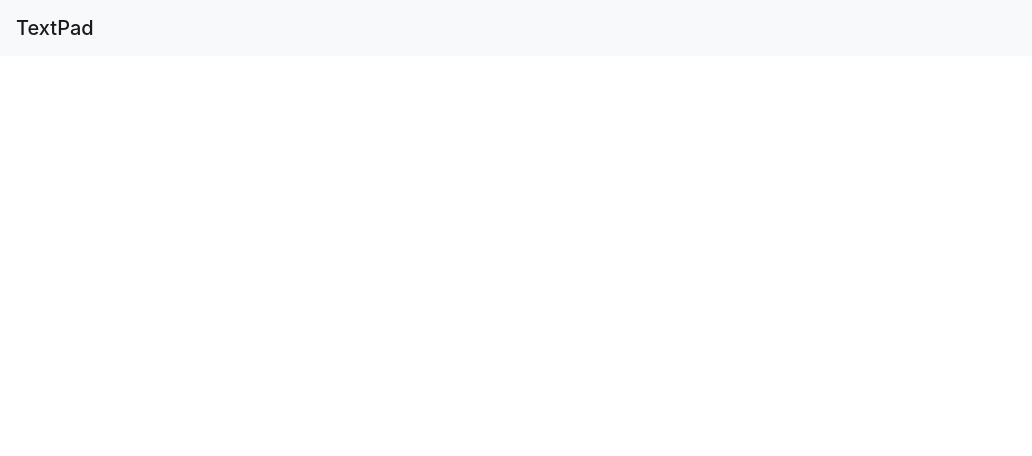
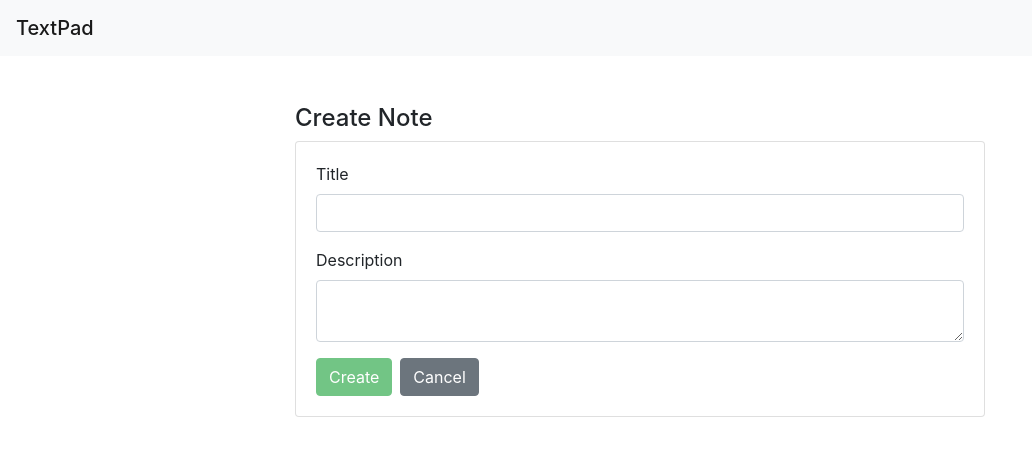
Before and after one commit to joegitau/textpad, an Angular app: page /1 in a window 1280 px wide. Before the commit this address led to /. Shown: the top 456 px of the page, without its empty margins (0-1032 px from the left). Built offline with nearby package versions, Linux system fonts and the light colour scheme.

Commit message:
redo note form + routing

```diff
--- a/src/app/app-routing.module.ts
+++ b/src/app/app-routing.module.ts
@@ -2,6 +2,7 @@ import { NgModule } from "@angular/core";
 import { Routes, RouterModule } from "@angular/router";
 import { BaseComponent } from "./base/base.component";
 import { NotesListComponent } from "./notes-list/notes-list.component";
+import { NoteDetailsComponent } from "./note-details/note-details.component";
 
 const routes: Routes = [
   {
@@ -11,6 +12,10 @@ const routes: Routes = [
       {
         path: "",
         component: NotesListComponent
+      },
+      {
+        path: ":id",
+        component: NoteDetailsComponent
       }
     ]
   }
--- a/src/app/note-details/note-details.component.html
+++ b/src/app/note-details/note-details.component.html
@@ -1 +1,50 @@
-<p>note-details works!</p>
+<div class="container">
+  <div class="row mt-5">
+    <div class="col-md-8 offset-md-2">
+      <div class="row">
+        <div class="col-md-12">
+          <h4 class="title">Create Note</h4>
+        </div>
+      </div>
+      <div class="card card-plain">
+        <div class="card-body">
+          <form novalidate [formGroup]="noteForm" (ngSubmit)="createNote()">
+            <div class="mb-3">
+              <label for="title">Title</label>
+              <input type="text" class="form-control" formControlName="title" [ngClass]="{
+                  'is-invalid':
+                    (noteForm.get('title').touched ||
+                      noteForm.get('title').dirty) &&
+                    !noteForm.get('title').valid
+                }" />
+              <div class="invalid-feedback">
+                <span *ngIf="noteForm.get('title').errors?.required">Title is required</span>
+                <span *ngIf="noteForm.get('title').errors?.minlength">Title must be longer than 3 characters</span>
+              </div>
+            </div>
+            <div class="mb-3">
+              <label for="body">Description</label>
+              <textarea name="body" id="" class="form-control" formControlName="body" [ngClass]="{
+                  'is-invalid':
+                    (noteForm.get('body').touched ||
+                      noteForm.get('body').dirty) &&
+                    !noteForm.get('body').valid
+                }"></textarea>
+              <div class="invalid-feedback">
+                <span *ngIf="noteForm.get('body').errors?.required">Please write something dope</span>
+              </div>
+            </div>
+            <div class="mt-3">
+              <button class="btn btn-success" type="submit" [disabled]="!noteForm.valid">
+                Create
+              </button>
+              <button class="btn btn-secondary ml-2" type="submit">
+                Cancel
+              </button>
+            </div>
+          </form>
+        </div>
+      </div>
+    </div>
+  </div>
+</div>
--- a/src/app/note-details/note-details.component.ts
+++ b/src/app/note-details/note-details.component.ts
@@ -1,15 +1,28 @@
-import { Component, OnInit } from '@angular/core';
+import { Component, OnInit } from "@angular/core";
+import { FormBuilder, FormGroup, Validators } from "@angular/forms";
+
+import { INote } from "../shared/note.model";
 
 @Component({
-  selector: 'app-note-details',
-  templateUrl: './note-details.component.html',
-  styleUrls: ['./note-details.component.scss']
+  selector: "app-note-details",
+  templateUrl: "./note-details.component.html",
+  styleUrls: ["./note-details.component.scss"]
 })
 export class NoteDetailsComponent implements OnInit {
+  noteForm: FormGroup;
+  note: INote;
 
-  constructor() { }
+  constructor(private fb: FormBuilder) {}
 
   ngOnInit(): void {
+    this.noteForm = this.fb.group({
+      title: ["", [Validators.required, Validators.minLength(3)]],
+      body: ["", Validators.required]
+    });
   }
 
+  createNote() {
+    console.log(this.noteForm);
+    console.log("Saved", JSON.stringify(this.noteForm.value));
+  }
 }
--- a/src/app/note/note.component.ts
+++ b/src/app/note/note.component.ts
@@ -1,6 +1,7 @@
 import {
   Component,
   OnInit,
+  AfterViewInit,
   Renderer2,
   ViewChild,
   ElementRef
@@ -11,13 +12,13 @@ import {
   templateUrl: "./note.component.html",
   styleUrls: ["./note.component.scss"]
 })
-export class NoteComponent implements OnInit {
+export class NoteComponent implements AfterViewInit {
   @ViewChild("truncator") truncator: ElementRef<HTMLElement>;
   @ViewChild("noteText") noteText: ElementRef<HTMLElement>;
 
   constructor(private renderer: Renderer2) {}
 
-  ngOnInit(): void {
+  ngAfterViewInit(): void {
     let style = window.getComputedStyle(this.noteText.nativeElement, null);
     let viewableHeight = parseInt(style.getPropertyValue("height"), 10);
 
--- /dev/null
+++ b/src/app/shared/note.model.ts
@@ -0,0 +1,4 @@
+export interface INote {
+  title: string;
+  body: string;
+}
```
Also changed, not shown: src/app/app.module.ts (+11 -13 lines).
